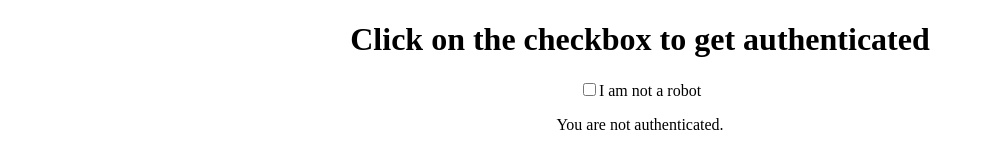
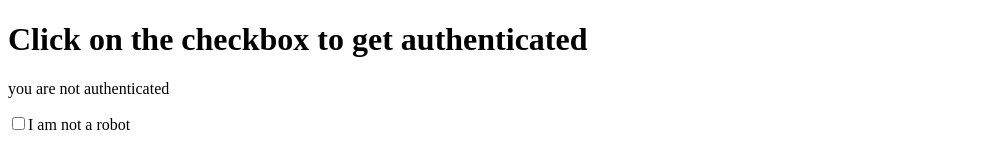
Before and after one commit to acciojob/usecontext-auth-HiteshRathi02, a React app: page / in a window 1280 px wide. Shown: the whole page, without its empty margins (0-985 px from the left). Built offline with nearby package versions, Linux system fonts and the light colour scheme.

Commit message:
updated id

```diff
--- a/src/components/App.js
+++ b/src/components/App.js
@@ -1,18 +1,29 @@
 
-import React from "react";
-import ReactDOM from "react-dom/client";
-import { AuthProvider } from "./AuthContext";
-import Auth from "./Auth";
+import React, { useState, useContext, createContext } from "react";
 import './../styles/App.css';
 
+const AuthContext = createContext();
+
 const App = () => {
+  const [toggle, setToggle] = useState(false);
   return (
-    <div>
-    <AuthProvider>
-      <Auth />
-    </AuthProvider>
-    </div>
+    <AuthContext.Provider value={{toggle, setToggle}}>
+        <AuthComponent />
+    </AuthContext.Provider>
   )
 }
 
 export default App
+
+
+function AuthComponent(){
+  const {toggle, setToggle} = useContext(AuthContext);
+  return (
+    <div>
+      <h1>Click on the checkbox to get  authenticated</h1>
+      <p className="authText">{toggle ? "You are now authenticated, you can proceed": "you are not authenticated"}</p>
+
+      <input type="checkbox" onClick={()=>{setToggle(!toggle)}}/>I am not a robot
+    </div>
+  )
+}
--- a/src/components/Auth.js
+++ /dev/null
@@ -1,27 +0,0 @@
-import React, { useContext } from "react";
-import { AuthContext } from "./AuthContext";
-
-const Auth = () => {
-  const { isAuthenticated, toggleAuth } = useContext(AuthContext);
-
-  return (
-    <div style={{ textAlign: "center", marginTop: "20px" }}>
-      <h1>Click on the checkbox to get authenticated</h1>
-      <label>
-        <input
-          type="checkbox"
-          onChange={toggleAuth}
-          checked={isAuthenticated}
-        />
-        I am not a robot
-      </label>
-      <p>
-        {isAuthenticated
-          ? "You are now authenticated, you can proceed"
-          : "You are not authenticated."}
-      </p>
-    </div>
-  );
-};
-
-export default Auth;
--- a/src/components/AuthContext.js
+++ /dev/null
@@ -1,17 +0,0 @@
-import React, { useState, createContext } from "react";
-
-export const AuthContext = createContext();
-
-export const AuthProvider = ({ children }) => {
-  const [isAuthenticated, setIsAuthenticated] = useState(false);
-
-  const toggleAuth = () => {
-    setIsAuthenticated((prev) => !prev);
-  };
-
-  return (
-    <AuthContext.Provider value={{ isAuthenticated, toggleAuth }}>
-      {children}
-    </AuthContext.Provider>
-  );
-};
```
Also changed, not shown: dist/index.html, dist/index_bundle.js.
